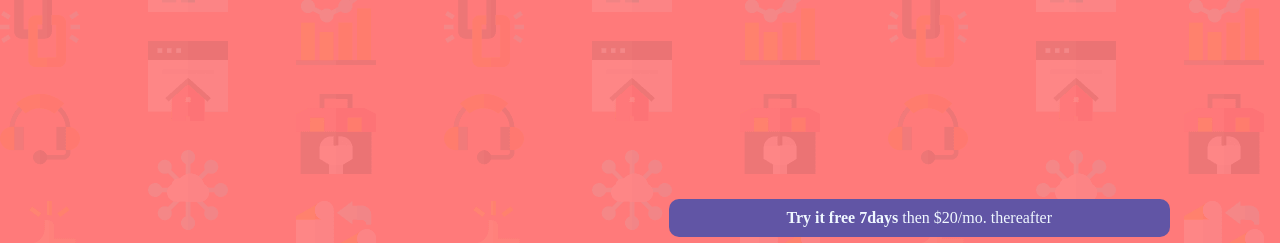
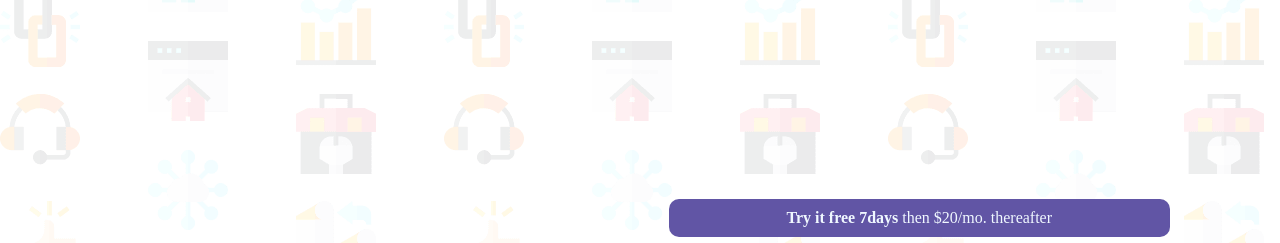
Before and after one commit to JATO-B/mediaquery, a plain HTML site: page index.html in a window 1280 px wide. Shown: the top 243 px of the page. Drawn offline with Linux system fonts and the light colour scheme.

Commit message:
update style.css

```diff
--- a/style.css
+++ b/style.css
@@ -5,7 +5,7 @@
 }
 body{
     background-image: url(../images/bg-intro-desktop.png);
-    background-color: hsl(0, 100%, 74%);
+/*     background-color: hsl(0, 100%, 74%); */
     display: flex;
 }
 .whole{
```
